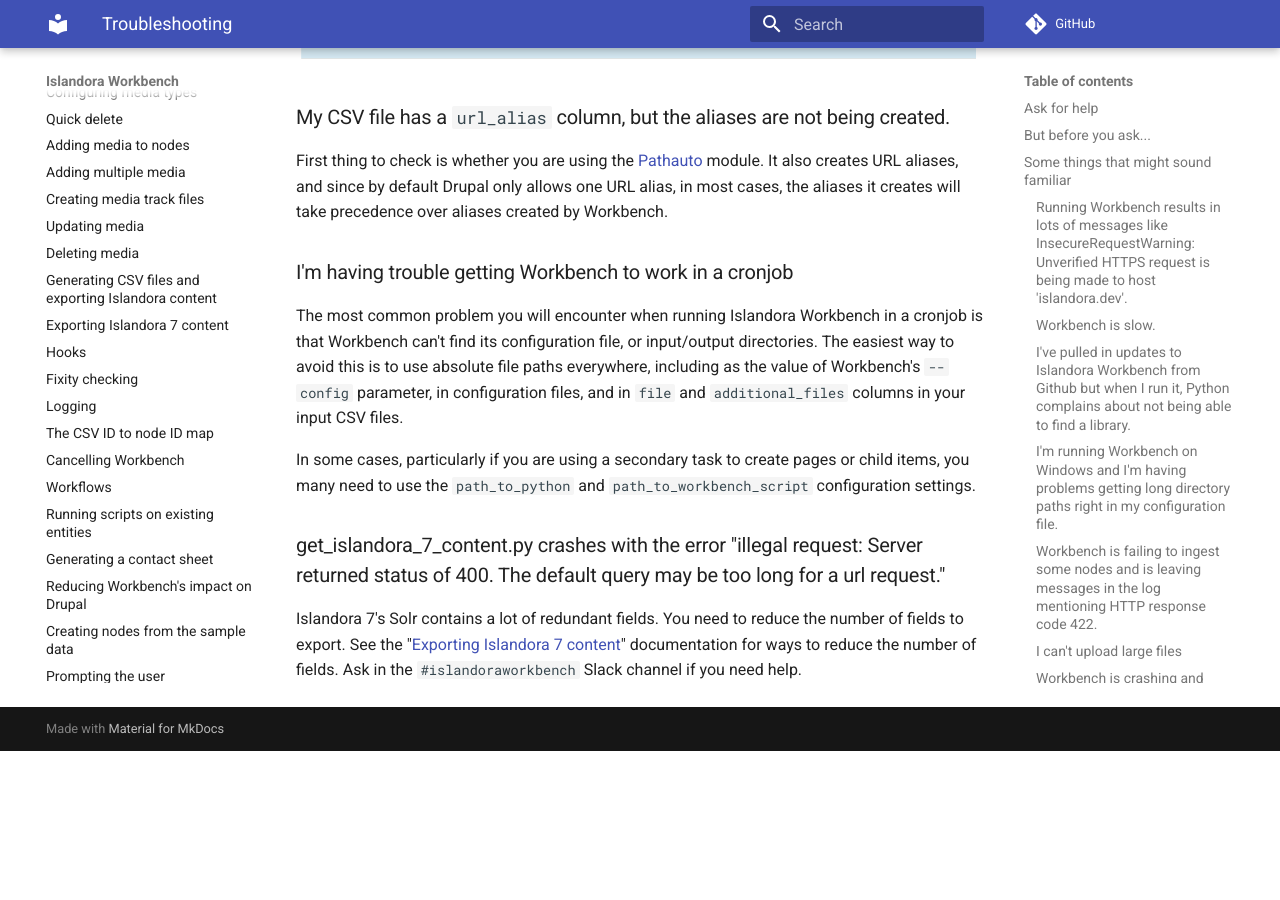
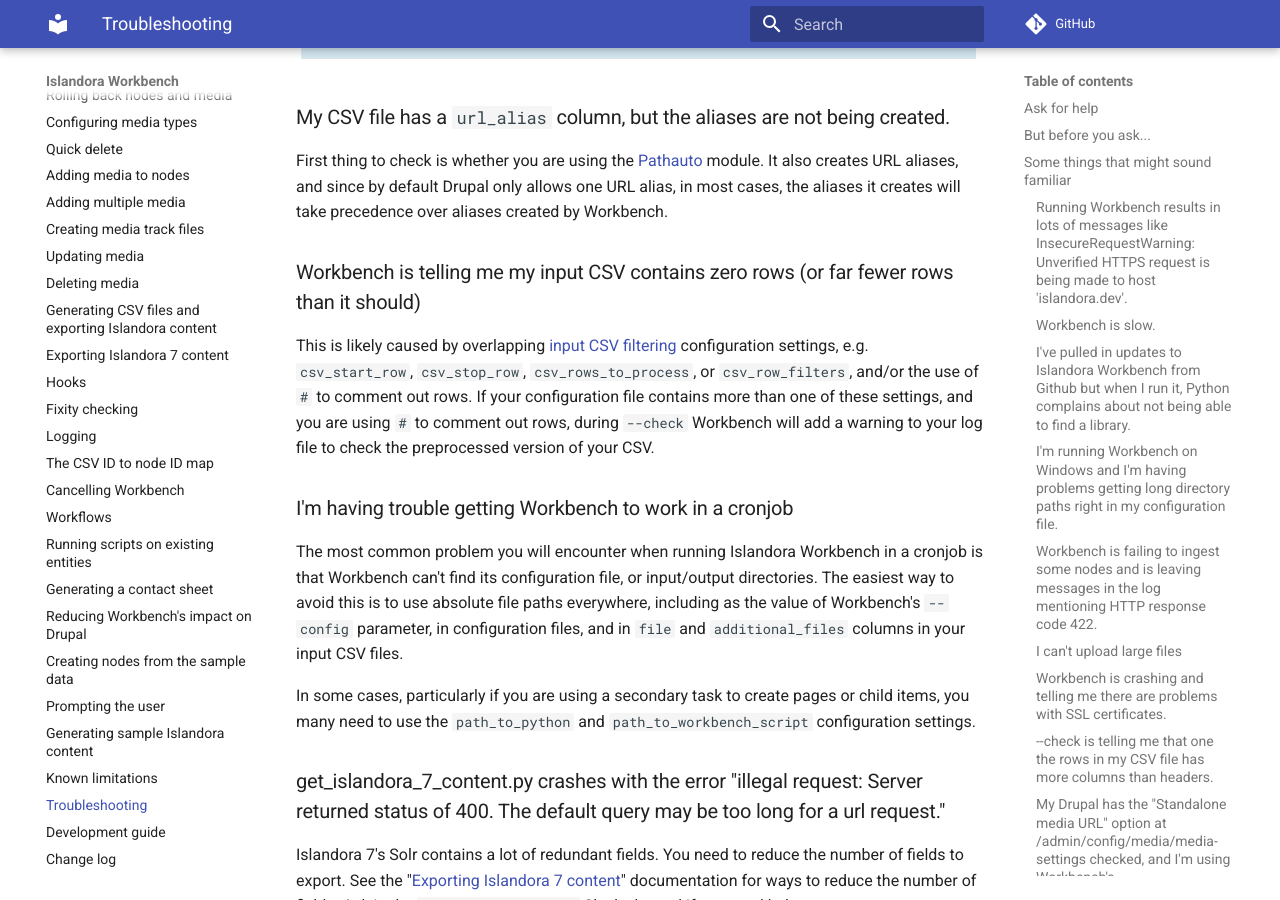
Before and after one commit to mjordan/islandora_workbench_docs, an MkDocs documentation site: the page built from docs/troubleshooting.md, in a window 1280 px wide and 900 px high, scrolled down 6399 px. Built offline with MkDocs 1.6.1 and Material for MkDocs 9.7.7, drawn with Linux system fonts in a browser that asks for light colours; comment, search, counter and statistics services are not loaded; before the commit the page ends 7150 px from its top, so only the background shows below that; some of the changed text lies outside the part shown.

Commit message:
Updated docs to mention the new warning if using multiple input CSV filtering settings (#990).

```diff
--- a/docs/ignoring_csv_rows_and_columns.md
+++ b/docs/ignoring_csv_rows_and_columns.md
@@ -143,6 +143,9 @@
 
 Regardless of whether you are using CSV row filters, or any other technique of ignoring CSV rows or columns, Workbench converts your input CSV into a "preprocessed" version and uses it to perform its task. This file can be found in the temporary directory defined in your Workbench config's `temp_dir` setting, which by default is your computer's temporary directory. If you want to inspect this file after running `--check`, you can see which rows result after the filters have been applied.
 
+!!! warning
+    Using combinations of commenting out CSV rows with `#`, `csv_start_row`, `csv_stop_row`, `csv_rows_to_process`, and `csv_row_filters` is valid but can lead to unpredictable results. If you are using more than one of these methods of filtering out input CSV rows, during `--check` Workbench will add a warning entry to your log indicating that you should inspect the preprocessed version of your input CSV (and indicate where to find that file), so you can confirm that the rows you expect to be in the file are in fact there.
+
 ## Ignoring CSV columns
 
 Islandora Workbench strictly validates the columns in the input CSV to ensure that they match Drupal field names and reserved Workbench column names. To accommodate CSV columns that do not correspond to either of those types, or to eliminate a column during testing or troubleshooting, you can tell Workbench to ignore specific columns that are present in the CSV. To do this, list the column headers in the `ignore_csv_columns` configuration setting. The value of this setting is a list. For example, if you want to include a `date_generated` column in your CSV (which is neither a Workbench reserved column or a Drupal field name), include the following in your Workbench configuration file:
--- a/docs/troubleshooting.md
+++ b/docs/troubleshooting.md
@@ -133,6 +133,10 @@
 
 First thing to check is whether you are using the [Pathauto](https://www.drupal.org/project/pathauto) module. It also creates URL aliases, and since by default Drupal only allows one URL alias, in most cases, the aliases it creates will take precedence over aliases created by Workbench.
 
+### Workbench is telling me my input CSV contains zero rows (or far fewer rows than it should)
+
+This is likely caused by overlapping [input CSV filtering](/islandora_workbench_docs/ignoring_csv_rows_and_columns/) configuration settings, e.g. `csv_start_row`, `csv_stop_row`, `csv_rows_to_process`, or `csv_row_filters`, and/or the use of `#` to comment out rows. If your configuration file contains more than one of these settings, and you are using `#` to comment out rows, during `--check` Workbench will add a warning to your log file to check the preprocessed version of your CSV.
+
 ### I'm having trouble getting Workbench to work in a cronjob
 
 The most common problem you will encounter when running Islandora Workbench in a cronjob is that Workbench can't find its configuration file, or input/output directories. The easiest way to avoid this is to use absolute file paths everywhere, including as the value of Workbench's `--config` parameter, in configuration files, and in `file` and `additional_files` columns in your input CSV files.
```
Also changed, not shown: docs/changelog.md (+2 -0 lines).
